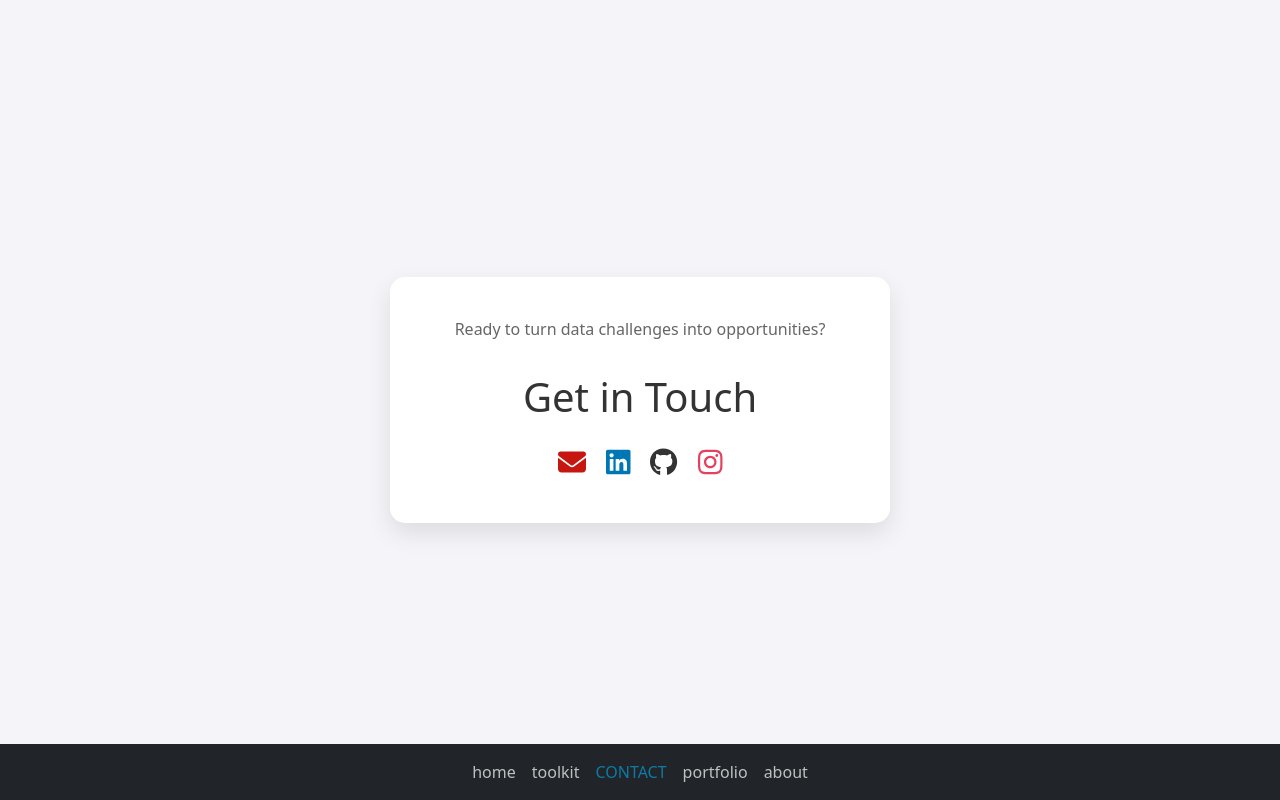
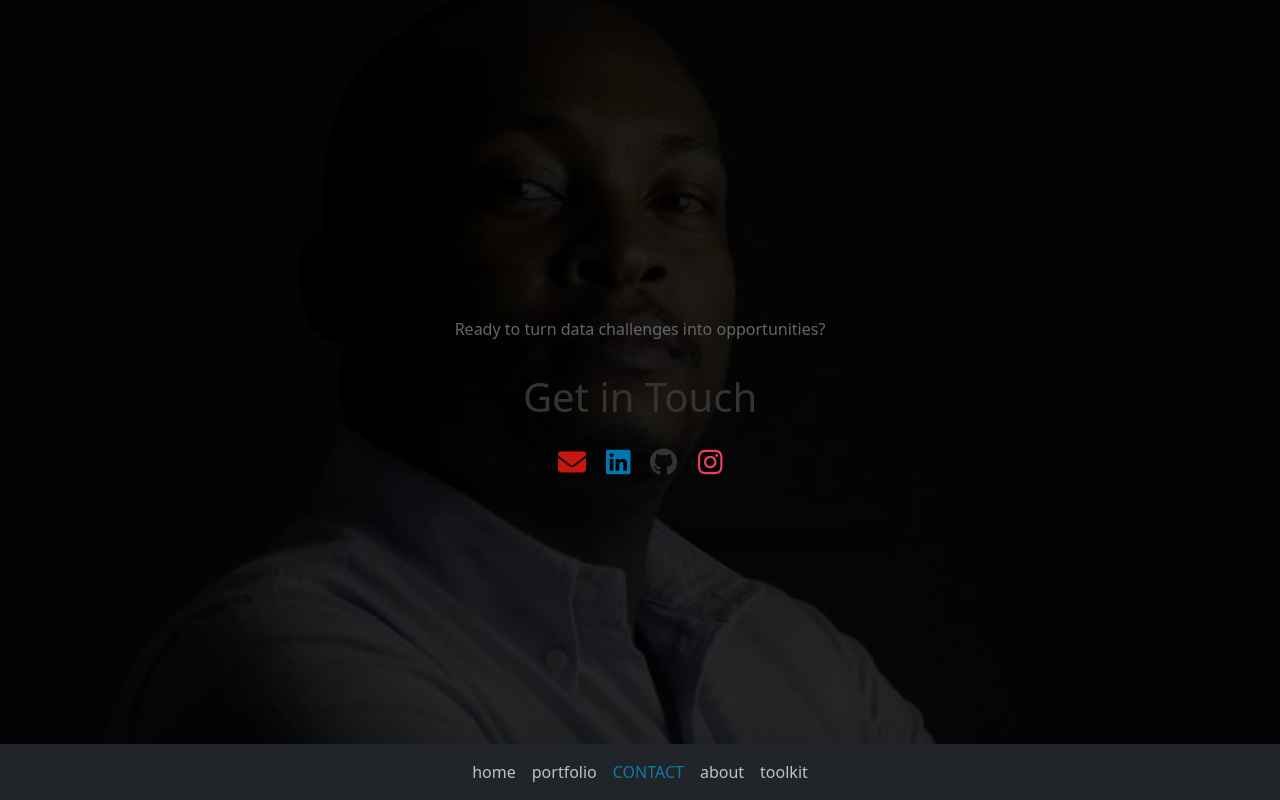
Before and after one commit to TsepoNtelane/tn, a plain HTML site: page portfolio/contact.html in a window 1280 px wide. Drawn offline with nearby package versions, Linux system fonts and the light colour scheme.

Commit message:
Add files via upload

```diff
--- a/portfolio/contact.html
+++ b/portfolio/contact.html
@@ -24,10 +24,10 @@
     <div class="collapse navbar-collapse justify-content-center" id="navbarResponsive">
       <ul class="navbar-nav">
         <li class="nav-item active"><a class="nav-link" href="../index.html" style="color: #C0C0C0;">home</a></li>
+        <li class="nav-item"><a class="nav-link" href="portfolio.html" style="color: #C0C0C0;">portfolio</a></li>
+        <li class="nav-item"><a class="nav-link" href="#!" style="color: #0e7aa5;">CONTACT</a></li>
+        <li class="nav-item"><a class="nav-link" href="About.html" style="color: #C0C0C0;">about</a></li>
         <li class="nav-item"><a class="nav-link" href="toolkit.html" style="color: #C0C0C0;">toolkit</a></li>
-        <li class="nav-item"><a class="nav-link" href="#!" style="color: #0e7aa5;">CONTACT</a></li>
-        <li class="nav-item"><a class="nav-link" href="portfolio.html" style="color: #C0C0C0;">portfolio</a></li>
-        <li class="nav-item"><a class="nav-link" href="About.html" style="color: #C0C0C0;">about</a></li>
       </ul>
     </div>
   </div>
@@ -36,8 +36,8 @@
 
 
         <!-- Page Content-->
-        <section style="min-height: 100vh; display: flex; align-items: center; justify-content: center; background: #f4f4f9; padding: 50px 15px;">
-    <div class="container" style="max-width: 500px; text-align: center; background: #fff; padding: 40px 30px; border-radius: 15px; box-shadow: 0 10px 25px rgba(0,0,0,0.1);">
+        <section style="min-height: 100vh; display: flex; align-items: center; justify-content: center; padding: 50px 15px;">
+    <div class="container" style="max-width: 500px; text-align: center; padding: 40px 30px; border-radius: 15px; box-shadow: 0 10px 25px rgba(0,0,0,0.1);">
 
         <p style="margin-bottom: 30px; color: #666; line-height: 1.6;">
             Ready to turn data challenges into opportunities?
```
Also changed, not shown: portfolio/about.html (+3 -3 lines), portfolio/portfolio.html (+4 -3 lines), portfolio/toolkit.html (+3 -3 lines).
